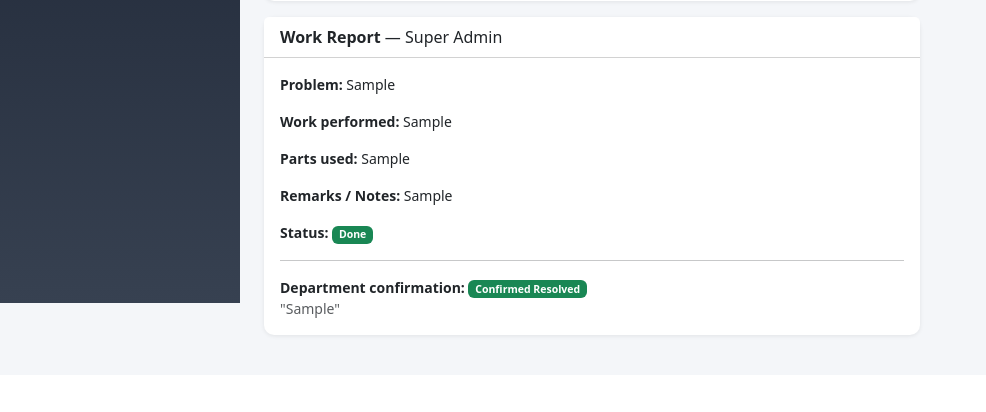
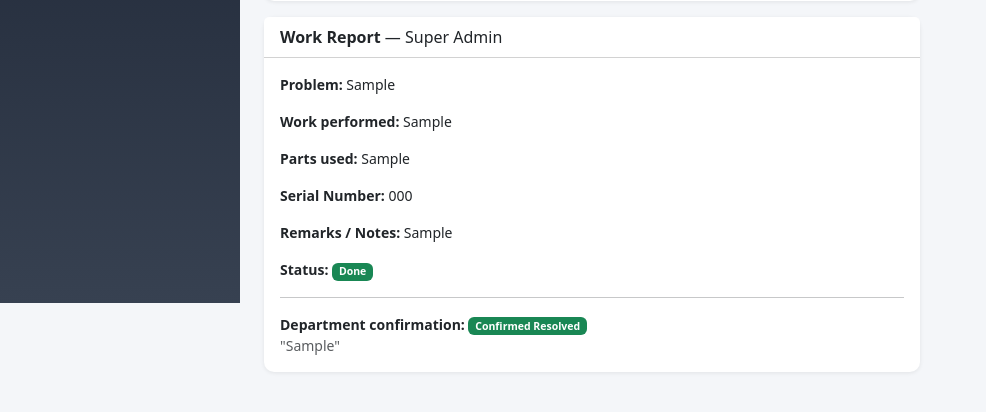
Before and after one commit to Sandun963/CMS, a Laravel app: page /requests/1 in a window 1280 px wide. Shown: the part 497-909 px from the top of the page, without its empty margins (0-986 px from the left). Before the commit the page ends 836 px from the top, so only its background shows below. Run offline with Laravel 12, Linux system fonts and the light colour scheme; a user stored in the database is signed in; data comes from the database, SQL or seed files in the repository; tables that the repository leaves empty hold one stand-in row (values such as "Sample post"); data that the repository does not hold is empty.

Commit message:
Updates 34 Add Serial Number

```diff
--- a/app/Models/WorkReport.php
+++ b/app/Models/WorkReport.php
@@ -8,7 +8,7 @@ class WorkReport extends Model
 {
     protected $fillable = [
         'officer_assignment_id', 'problem_identified', 'work_performed',
-        'parts_used', 'completion_status', 'remarks', 'attended_at', 'reported_at',
+        'parts_used', 'serial_number', 'completion_status', 'remarks', 'attended_at', 'reported_at',
     ];
 
     protected function casts(): array
--- a/resources/views/requests/show.blade.php
+++ b/resources/views/requests/show.blade.php
@@ -793,7 +793,6 @@
                                 <label class="form-label small">
 
                                     Parts Used
-                                    (optional)
 
                                 </label>
 
@@ -806,6 +805,22 @@
 
                             </div>
 
+                            {{-- Serial Number --}}
+                            <div class="mb-2">
+
+                                <label class="form-label small">
+                                    Serial Number
+                                </label>
+
+                                <input
+                                    type="text"
+                                    name="serial_number"
+                                    class="form-control"
+                                    maxlength="255"
+                                    value="{{ old('serial_number') }}"
+                                >
+
+                            </div>
 
                             <div class="row g-2">
 
@@ -1127,6 +1142,11 @@
                             </p>
 
                             <p>
+                                <strong>Serial Number:</strong>
+                                {{ $oa->workReport->serial_number ?: '-' }}
+                            </p>
+
+                            <p>
                                 <strong>
                                     Remarks / Notes:
                                 </strong>
```
Also changed, not shown: app/Http/Controllers/WorkReportController.php (+9 -0 lines), resources/views/escalations/show.blade.php (+7 -0 lines), database/migrations/2026_11_09_110258_add_serial_number_to_work_reports_table.php (added).
